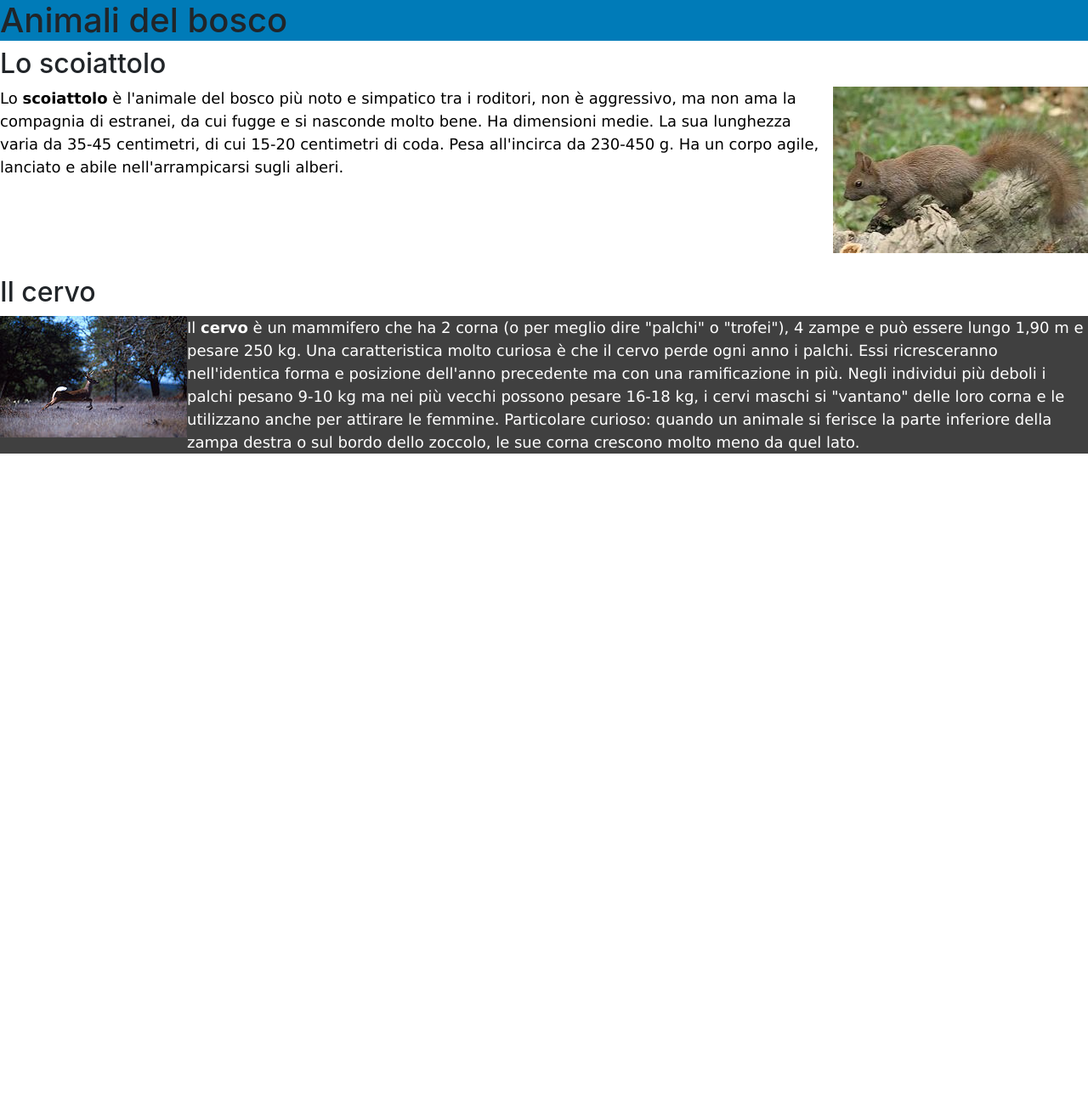
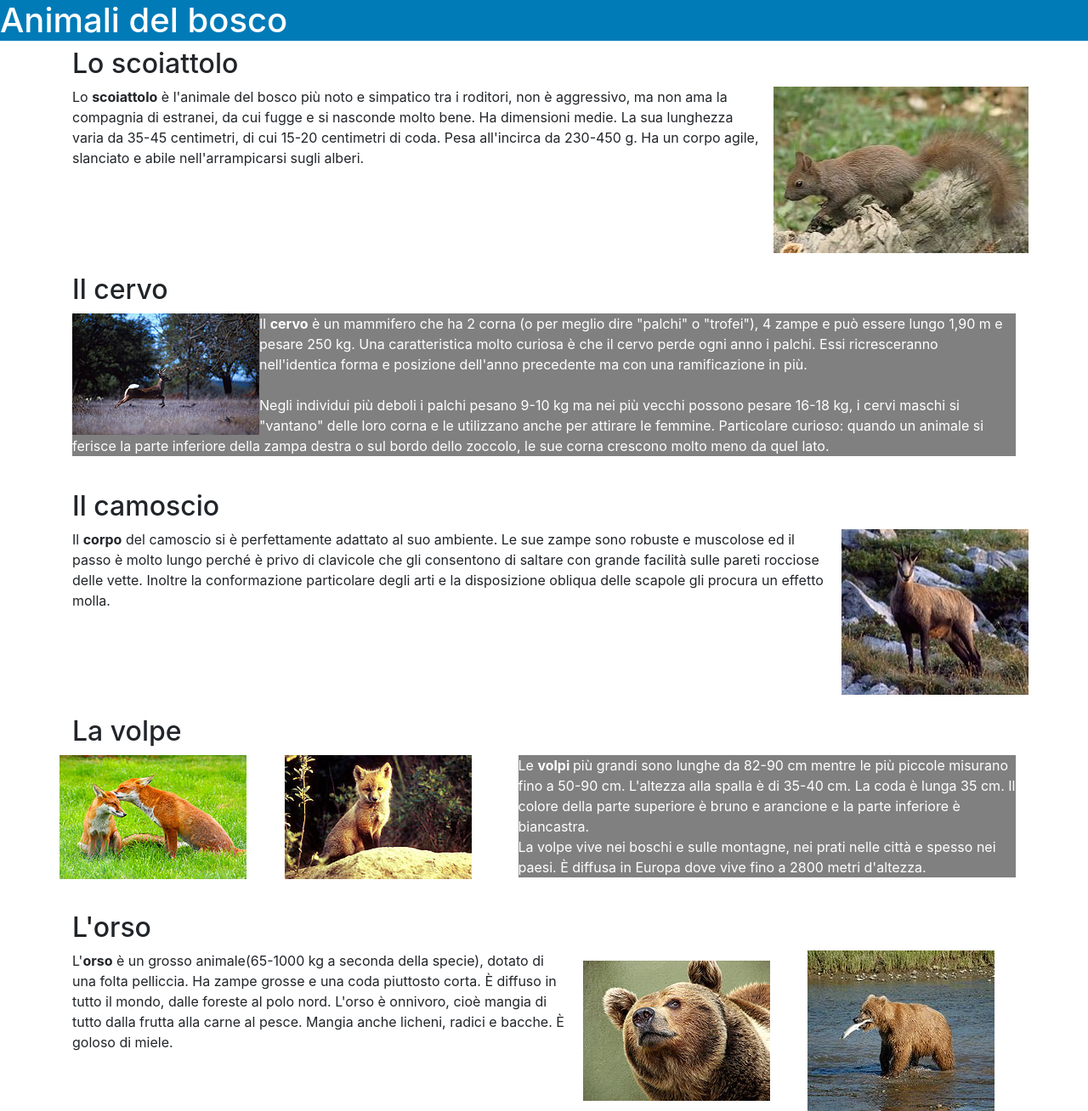
Before and after one commit to LucaBordi/AnimaliBosco, a plain HTML site: page index.html in a window 1280 px wide. Shown: the whole page at 85% size. Before the commit the page ends 800 px from the top, so only its background shows below. Drawn offline with nearby package versions, Linux system fonts and the light colour scheme.

Commit message:
Concluso il codice

```diff
--- a/css/style.css
+++ b/css/style.css
@@ -2,3 +2,7 @@ h1 {
 	color: #FFFFFF;
 	background-color: #007BB8;
 	}
+
+.sfondo {
+background-color: gray;
+}
--- a/index.html
+++ b/index.html
@@ -4,41 +4,102 @@
     <!-- Required meta tags -->
     <meta charset="utf-8">
     <meta name="viewport" content="width=device-width, initial-scale=1, shrink-to-fit=no">
-    <link rel="stylesheet" href="css/style.css">
-         <!-- Bootstrap CSS -->
-    <link rel="stylesheet" href="css/bootstrap.min.css">
 
-    <title>Animali del Bosco</title>
-  </head>
-  <body>
+    <!-- Bootstrap CSS -->
+    <link rel="stylesheet" href="css/bootstrap.css">
 
-<h1>Animali del bosco</h1>
+<title>Animali del bosco</title>
+</head>
 
-  <h2>Lo scoiattolo</h2>
-  <img align="right" src="img/scoiattolo.jpg" >
+<h1 style="color:#FFFFFF; background-color: #007BB8">Animali del bosco</h1>
 
-    <font face="Verdana" size="4" color="black">
- <p> Lo <strong>scoiattolo</strong> è l'animale del bosco più noto e simpatico tra i roditori, non è aggressivo, ma non ama la compagnia di estranei, da cui fugge e si nasconde molto bene. Ha dimensioni medie. La sua lunghezza varia da 35-45 centimetri, di cui 15-20 centimetri di coda. Pesa all'incirca da 230-450 g. Ha un corpo agile, lanciato e abile nell'arrampicarsi sugli alberi.
- </p>
-    </font>
+<div class="container">
+ <h2>Lo scoiattolo</h2>
+  <div class="row">
+    <div class="col-sm">
+
+<p>Lo <strong>scoiattolo</strong> è l'animale del bosco più noto e simpatico tra i roditori, non è aggressivo, ma non ama la compagnia di
+estranei, da cui fugge e si nasconde molto bene. Ha dimensioni medie. La sua lunghezza varia da 35-45 centimetri, di
+cui 15-20 centimetri di coda. Pesa all'incirca da 230-450 g. Ha un corpo agile, slanciato e abile nell'arrampicarsi sugli
+alberi.</p>
+
+</div>
+  <img src="img/scoiattolo.jpg">
+  </div>
+    </div>
+
+<br>
+
+ <div class="container">
+  <h2>Il cervo</h2>
+   <div class="row">
+    <div class="col-sm">
+      <div>
+        <img src="img/cervo.jpg" align="left" >
+      </div>
+<p style="background-color: gray; color:white">
+Il <strong>cervo</strong> è un mammifero che ha 2 corna (o per meglio dire "palchi" o "trofei"), 4 zampe e può essere lungo 1,90 m e pesare 250 kg. Una caratteristica molto curiosa è che il cervo perde ogni anno i palchi. Essi ricresceranno nell'identica forma e posizione dell'anno precedente ma con una ramificazione in più.
 <br>
 <br>
+Negli individui più deboli i palchi pesano 9-10 kg ma nei più vecchi possono pesare 16-18 kg, i cervi maschi si "vantano" delle loro corna e le utilizzano anche per attirare le femmine. Particolare curioso: quando un animale si ferisce la parte inferiore della zampa destra o sul bordo dello zoccolo, le sue corna crescono molto meno da quel lato.
+</p>
+
+</div>
+  </div>
+    </div>
+
 <br>
+
+<div class="container">
+ <h2> Il camoscio</h2>
+  <div class="row">
+   <div class="col-sm">
+
+<p>Il <strong>corpo</strong> del camoscio si è perfettamente adattato al suo ambiente. Le sue zampe sono robuste e muscolose ed il passo è molto lungo perché è privo di clavicole che gli consentono di saltare con grande facilità sulle pareti rocciose delle vette. Inoltre la conformazione particolare degli arti e la disposizione obliqua delle scapole gli procura un effetto molla.</p>
+
+</div>
+  <img src="img/camoscio.jpg">
+</div>
+    </div>
+
 <br>
-  <h2> Il cervo</h2>
-    <img align="left" src="img/cervo.jpg">
 
-   <font face="Verdana" size="4" color="white">
-      <p style="background-color:#404040"> Il <strong>cervo</strong> è un mammifero che ha 2 corna (o per meglio dire "palchi" o "trofei"), 4 zampe e può essere lungo 1,90 m e pesare 250 kg. Una caratteristica molto curiosa è che il cervo perde ogni anno i palchi. Essi ricresceranno nell'identica  forma e posizione dell'anno precedente ma con una ramificazione in più. Negli individui più deboli i palchi pesano 9-10 kg ma nei più vecchi possono pesare 16-18 kg, i cervi maschi si "vantano" delle loro corna e le utilizzano anche per attirare le femmine. Particolare curioso: quando un animale si ferisce la parte inferiore della zampa destra o sul bordo dello zoccolo, le sue corna crescono molto meno da quel lato. </p>
-   </font>
+<div class="container">
+ <h2>La volpe</h2>
+   <div class="row">
+    <div> <img src="img/volpe1.jpg"> <img src="img/volpe2.jpg" hspace="40">
+    </div>
+     <div class="col-sm">
 
+<p style="background-color: gray; color:white">Le <strong> volpi </strong> più grandi sono lunghe da 82-90 cm mentre le più piccole misurano fino a 50-90 cm. L'altezza alla spalla è di
+35-40 cm. La coda è lunga 35 cm. Il colore della parte superiore è bruno e arancione e la parte inferiore è biancastra.
+<br>
+La volpe vive nei boschi e sulle montagne, nei prati nelle città e spesso nei paesi. È diffusa in Europa dove vive fino a
+2800 metri d'altezza.</p>
 
+</div>
+  </div>
+    </div>
 
+<br>
+
+<div class="container">
+  <h2> L'orso</h2>
+<div class="row">
+  <div class="col-sm">
+
+<p>L'<strong>orso</strong> è un grosso animale(65-1000 kg a seconda della specie), dotato di una folta pelliccia. Ha zampe grosse e una coda piuttosto corta. È diffuso in tutto il mondo, dalle foreste al polo nord.
+L'orso è onnivoro, cioè mangia di tutto dalla frutta alla carne al pesce. Mangia anche licheni, radici e bacche. È goloso di miele. </p>
+
+</div>
+  <div> <img src="img/orso1.jpg"> <img src="img/orso2.jpg" hspace="40">
+</div>
+  </div>
 
     <!-- Optional JavaScript -->
     <!-- jQuery first, then Popper.js, then Bootstrap JS -->
-    <script src="js/jquery-3.3.1.min.js"></script>
-    <script src="js/popper.min.js"></script>
-    <script src="js/bootstrap.min.js"></script>
+    <script src="js/jquery.com/jquery-3.3.1.slim.min.js" ></script>
+    <script src="js/popper.min.js" ></script>
+    <script src="/js/bootstrap.min.js" ></script>
   </body>
 </html>
```
